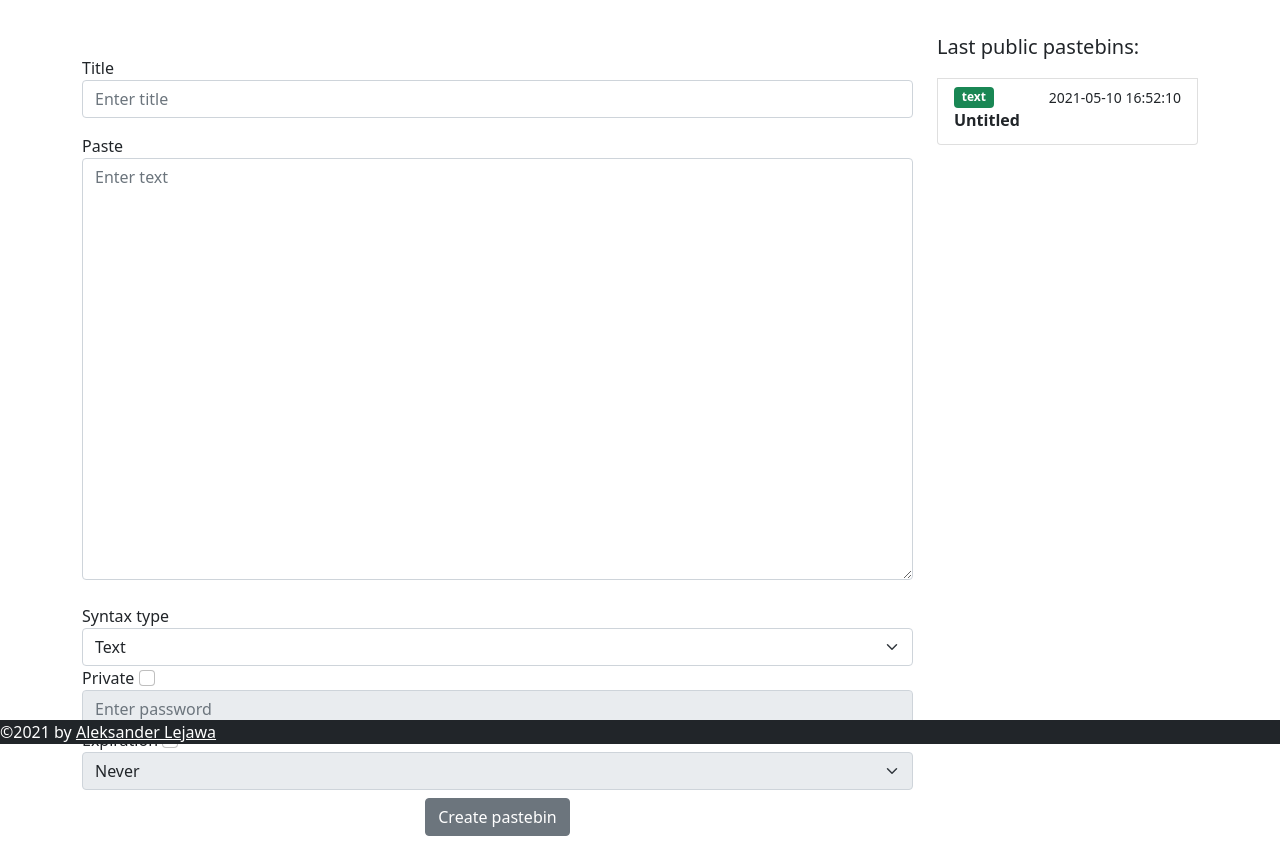
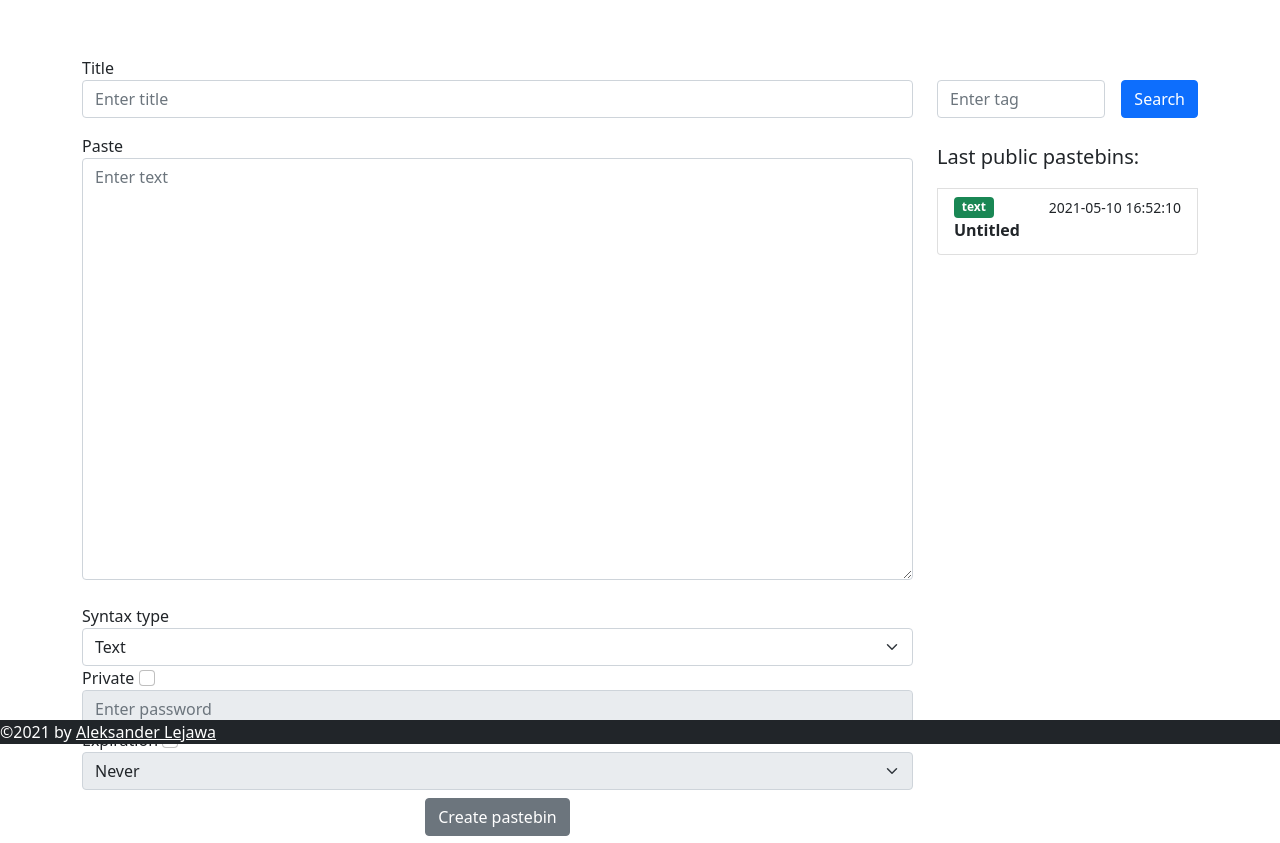
Before and after one commit to syqu22/flask-pastebin, a Flask app: page / in a window 1280 px wide. Shown: the part 56-899 px from the top of the page. Run offline with Flask 2, Linux system fonts and the light colour scheme; data comes from the database, SQL or seed files in the repository; both versions use the stored data as it was after the commit; some libraries are stand-ins or nearby versions.

Commit message:
Implementation of search bar

```diff
--- a/web/__init__.py
+++ b/web/__init__.py
@@ -32,12 +32,14 @@
     from web.blueprints import pastebin_view
     from web.blueprints import auth_view
     from web.blueprints import user_view
+    from web.blueprints import search_view
     from web.blueprints import error_view
 
     #Register urls
     app.register_blueprint(pastebin_view.pastebin_view, url_prefix="/")
     app.register_blueprint(auth_view.auth_view, url_prefix="/")
     app.register_blueprint(user_view.user_view, url_prefix="/")
+    app.register_blueprint(search_view.search_view, url_prefix="/")
     app.register_blueprint(error_view.error_view, url_prefix="/")
 
     create_database(app)
--- a/web/models/pastebin.py
+++ b/web/models/pastebin.py
@@ -93,7 +93,6 @@
                 flash("Your pastebin cannot exceed 6000000 characters limit.", category="error")
                 return False
             if self.paste_type not in types:
-                print("elo")
                 flash("The syntax type you have choosed does not exist.", category="error")
                 return False
             else:
--- /dev/null
+++ b/web/static/js/search_bar.js
@@ -0,0 +1,7 @@
+const searchButton = document.getElementById("search_button");
+const searchInput = document.getElementById("search_input");
+
+searchButton.addEventListener("click", () => {
+  const inputValue = searchInput.value;
+  window.location.href = "search/" + inputValue
+});
--- a/web/templates/home.html
+++ b/web/templates/home.html
@@ -61,8 +61,12 @@
       </div>
     </form>
   </div>
-  <div class="col mt-4">
-    <div class="list-group">
+  <div class="col mt-5">
+    <form class="d-flex mt-4" method="POST">
+      <input class="form-control me-3" type="search" id="search_input" placeholder="Enter tag">
+      <button class="btn btn-primary" type="button" id="search_button">Search</button>
+    </form>
+    <div class="list-group mt-4">
       <p class="lead">Last public pastebins:</p>
       {% for pastebin in public_pastebins %}
       <a href="{{pastebin.link}}" class="list-group-item list-group-item-action">
@@ -77,4 +81,5 @@
   </div>
 </div>
 <script type="text/javascript" src="{{ url_for('static',filename='js/pastebin_checkbox.js') }}"></script>
+<script type="text/javascript" src="{{ url_for('static',filename='js/search_bar.js') }}"></script>
 {% endblock %}
```
Also changed, not shown: tests/functional/test_auth.py (+0 -1 lines), web/blueprints/search_view.py (added, +14 -0 lines), web/templates/search.html (added, +11 -0 lines), web/db/test_database.db.
